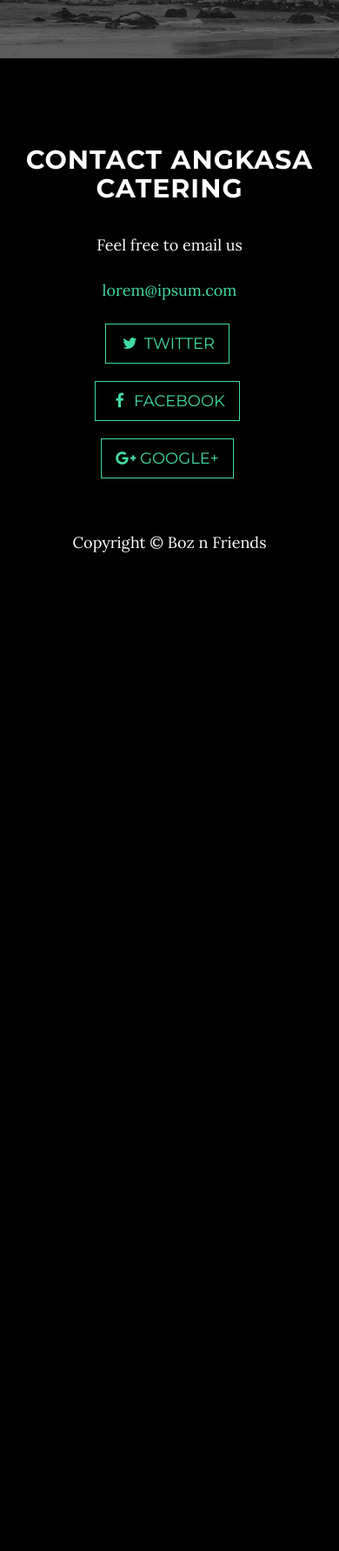
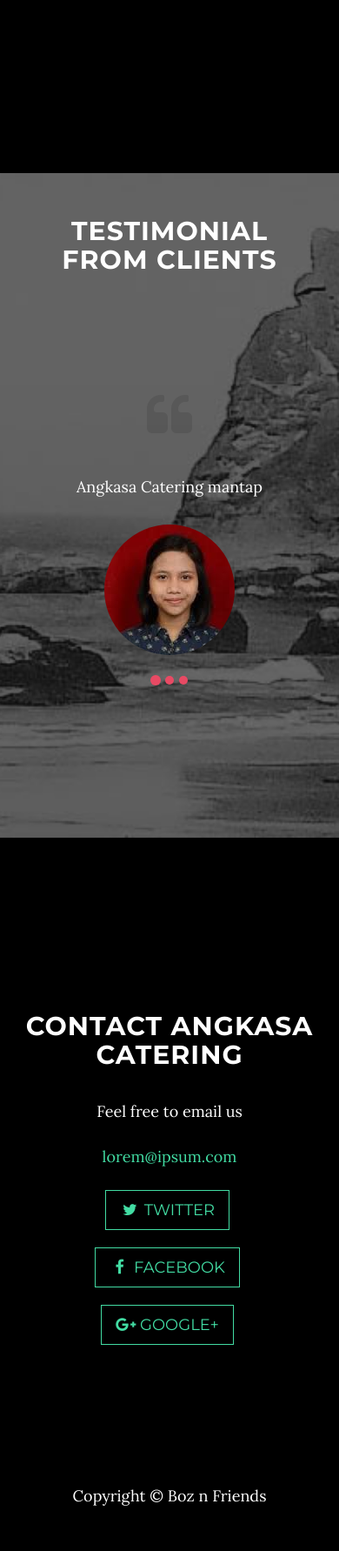
Before and after one commit to nadiradaniel/AngkasaCatering, a PHP site: page / in a window 390 px wide. Shown: the part 2078-3861 px from the top of the page at 87% size. Before the commit the page ends 2713 px from the top, so only its background shows below. Run offline with PHP 8.4, Linux system fonts and the light colour scheme; some libraries are stand-ins or nearby versions.

Commit message:
slider's testimonial

```diff
--- a/css/grayscale.css
+++ b/css/grayscale.css
@@ -661,6 +661,65 @@ img::-moz-selection {
 
 }
 
+/*
+* Testi Slider
+*/
+
+/*-------------------------------*/
+/*      Code snippet by          */
+/*      @maridlcrmn              */
+/*-------------------------------*/
+
+
+section {
+    padding-top: 100px;
+    padding-bottom: 100px;
+}
+
+.quote {
+    color: rgba(0,0,0,.1);
+    text-align: center;
+    margin-bottom: 30px;
+}
+
+/*-------------------------------*/
+/*    Carousel Fade Transition   */
+/*-------------------------------*/
+
+#fade-quote-carousel.carousel {
+  padding-bottom: 60px;
+}
+#fade-quote-carousel.carousel .carousel-inner .item {
+  opacity: 0;
+  -webkit-transition-property: opacity;
+      -ms-transition-property: opacity;
+          transition-property: opacity;
+}
+#fade-quote-carousel.carousel .carousel-inner .active {
+  opacity: 1;
+  -webkit-transition-property: opacity;
+      -ms-transition-property: opacity;
+          transition-property: opacity;
+}
+#fade-quote-carousel.carousel .carousel-indicators {
+  bottom: 10px;
+}
+#fade-quote-carousel.carousel .carousel-indicators > li {
+  background-color: #e84a64;
+  border: none;
+}
+#fade-quote-carousel blockquote {
+    text-align: center;
+    border: none;
+}
+#fade-quote-carousel .profile-circle {
+    width: 150px;
+    height: 150px;
+    margin: 0 auto;
+    border-radius: 150px;
+    background: url(../img/amel.jpg)
+}
+
 body {
   webkit-tap-highlight-color: rgba(255, 255, 255, 0.2);
 }
--- a/index.html
+++ b/index.html
@@ -15,6 +15,7 @@
     <link href="vendor/bootstrap/css/bootstrap.min.css" rel="stylesheet">
     <link href="https://cdnjs.cloudflare.com/ajax/libs/font-awesome/4.7.0/css/font-awesome.min.css" rel="stylesheet" media="all">
     <link href="https://cdnjs.cloudflare.com/ajax/libs/animate.css/3.5.2/animate.min.css" rel="stylesheet" media="all">
+    <link rel="stylesheet" href="//maxcdn.bootstrapcdn.com/font-awesome/4.1.0/css/font-awesome.min.css">
 
     <!-- Custom Fonts -->
     <link href="vendor/font-awesome/css/font-awesome.min.css" rel="stylesheet" type="text/css">
@@ -59,7 +60,7 @@
                         <a class="page-scroll" href="#about">About Us</a>
                     </li>
                     <li>
-                        <a class="page-scroll" href="#package">Package</a>
+                        <a class="page-scroll" href="#package">Packages</a>
                     </li>
                     <li>
                         <a class="page-scroll" href="#gallery">Gallery</a>
@@ -105,7 +106,7 @@
     </section>
 
     <!-- Package Section -->
-    <section id="package" class="content-section text-center">
+    <section class="content-section text-center">
         <div class="download-section">
             <div class="container">
                 <div class="col-lg-8 col-lg-offset-2">
@@ -287,7 +288,45 @@
         <div class="download-section">
             <div class="container">
                     <div class="col-lg-8 col-lg-offset-2">
-                    <h2>Lorem ipsum</h2>
+                    <h2> Testimonial From Clients</h2>
+                    <section id="carousel">
+                        <div class="container">
+                            <div class="row">
+                                <div class="col-md-4 col-md-offset-2">
+                                    <div class="quote"><i class="fa fa-quote-left fa-4x"></i></div>
+                                    <div class="carousel slide" id="fade-quote-carousel" data-ride="carousel" data-interval="3000">
+                                      <!-- Carousel indicators -->
+                                      <ol class="carousel-indicators">
+                                        <li data-target="#fade-quote-carousel" data-slide-to="0" class="active"></li>
+                                        <li data-target="#fade-quote-carousel" data-slide-to="1"></li>
+                                        <li data-target="#fade-quote-carousel" data-slide-to="2"></li>
+                                      </ol>
+                                      <!-- Carousel items -->
+                                      <div class="carousel-inner">
+                                        <div class="active item">
+                                            <blockquote>
+                                                <p>Angkasa Catering mantap</p>
+                                            </blockquote>
+                                            <div class="profile-circle" style="background-color: rgba(0,0,0,.2);"></div>
+                                        </div>
+                                        <div class="item">
+                                            <blockquote>
+                                                <p>Top</p>
+                                            </blockquote>
+                                            <div class="profile-circle" style="background-color: rgba(77,5,51,.2);"></div>
+                                        </div>
+                                        <div class="item">
+                                            <blockquote>
+                                                <p>Saya puas</p>
+                                            </blockquote>
+                                            <div class="profile-circle" style="background-color: rgba(145,169,216,.2);"></div>
+                                        </div>
+                                      </div>
+                                    </div>
+                                </div>
+                            </div>
+                        </div>
+                    </section>
                 </div>
             </div>
         </div>
```
Also changed, not shown: img/amel.jpg (added), img/ayu.jpg (added), img/pp.png (added). Lines whose indentation alone changed are shown as unchanged.
